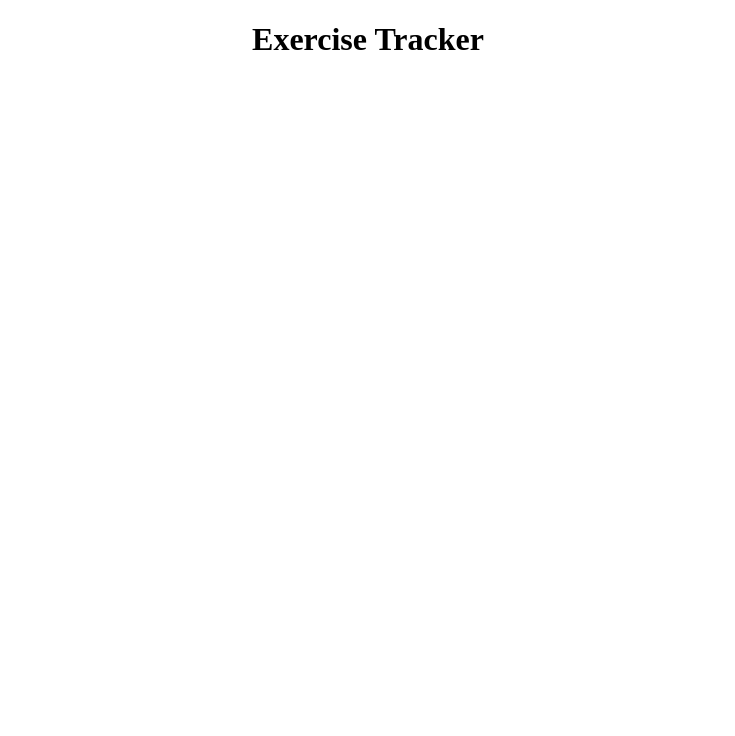
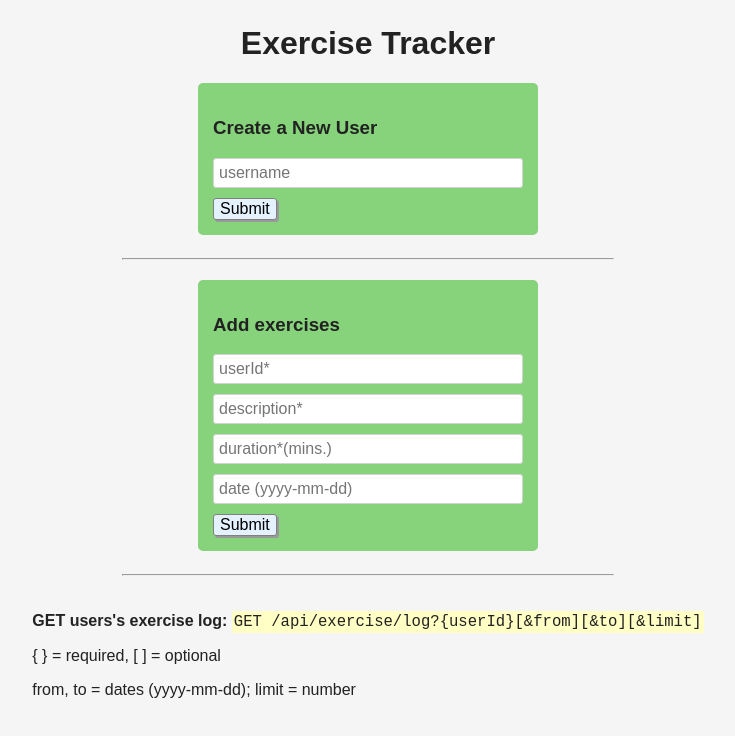
Before and after one commit to DilanLivera/exercise-tracker, a website: page views/index.html in a window 1280 px wide. Shown: the whole page, without its empty margins (272-1007 px from the left). Drawn offline with Linux system fonts and the light colour scheme.

Commit message:
add create new user and add exercise forms and add styles

```diff
--- a/public/css/styles.css
+++ b/public/css/styles.css
@@ -1,3 +1,72 @@
-h1 {
+* {
+  box-sizing: border-box;
+}
+
+body {
+  font-family:sans-serif;
+  margin: 25px;
+  color: #222;
+  background-color: #f5f5f5;
+}
+
+.title {
   text-align: center;
 }
+
+h1 {
+  font-weight: bold;
+}
+
+section {
+  display: flex;
+  justify-content: center;
+}
+
+form {
+  margin-bottom: 15px;
+  padding: 15px;
+  background-color: #87D37C;
+  display: inline-block;
+  width: 100%;
+  max-width: 340px;
+  border-radius: 5px;
+}
+
+input {
+  display: block;
+  margin-bottom: 10px;
+  padding: 5px;
+  width: 100%;
+  border: 1px solid lightgrey;
+  border-radius: 3px;
+  font-size: 16px;
+}
+
+button {
+  font-size: 16px;
+  border-radius: 3px;
+  background-color: #E4F1FE;
+  border: 1px solid grey;
+  box-shadow: 2px 2px #999;
+  cursor: pointer;
+}
+
+button:hover {
+  background-color: #FFFEC4;
+}
+
+hr {
+  width: 40%;
+  margin-bottom: 20px;
+}
+
+.bold {
+  font-weight: bold;
+}
+
+code {
+  font-family: monospace;
+  font-size: 1.2em;
+  background-color: #FFFEC4;
+  padding: 2px;
+}
--- a/views/index.html
+++ b/views/index.html
@@ -8,6 +8,32 @@
   <title>Exercise Tracker</title>
 </head>
 <body>
-  <h1>Exercise Tracker</h1>
+  <h1 class="title">Exercise Tracker</h1>
+  <section id="add-user">
+    <form action="/api/exercise/new-user" method="POST">
+      <h3>Create a New User</h3>
+      <input type="text" name="name" id="name" placeholder="username">
+      <button>Submit</button>
+    </form>
+  </section>
+  <hr>
+  <section id="add-exercise">
+    <form action="/api/exercise/add" method="POST">
+      <h3>Add exercises</h3>
+      <input type="text" name="exercise[_id]" id="userId" placeholder="userId*">
+      <input type="text" name="exercise[description]" id="description" placeholder="description*">
+      <input type="text" name="exercise[duration]" id="duration" placeholder="duration*(mins.)">
+      <input type="text" name="exercise[date]" id="date" placeholder="date (yyyy-mm-dd)">
+      <button>Submit</button>
+    </form>
+  </section>
+  <hr>
+  <section id="notes">
+    <div>
+      <p><span class="bold">GET users's exercise log:</span> <code>GET /api/exercise/log?{userId}[&from][&to][&limit]</code></p>
+      <p>{ } = required, [ ] = optional</p>
+      <p>from, to = dates (yyyy-mm-dd); limit = number</p>
+    </div>
+  </section>
 </body>
 </html>
```
Also changed, not shown: routes/apiRoutes.js (+5 -5 lines).
